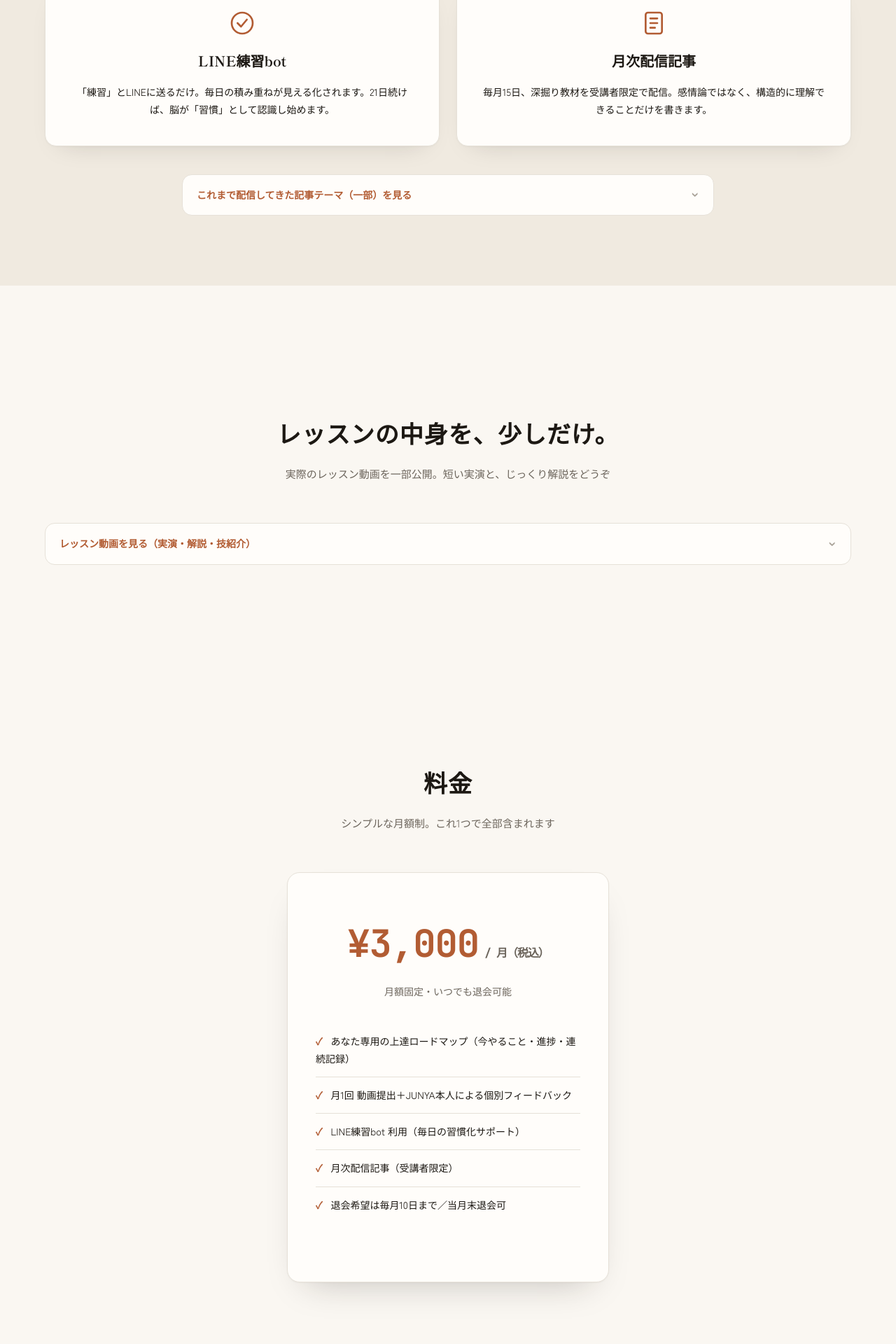
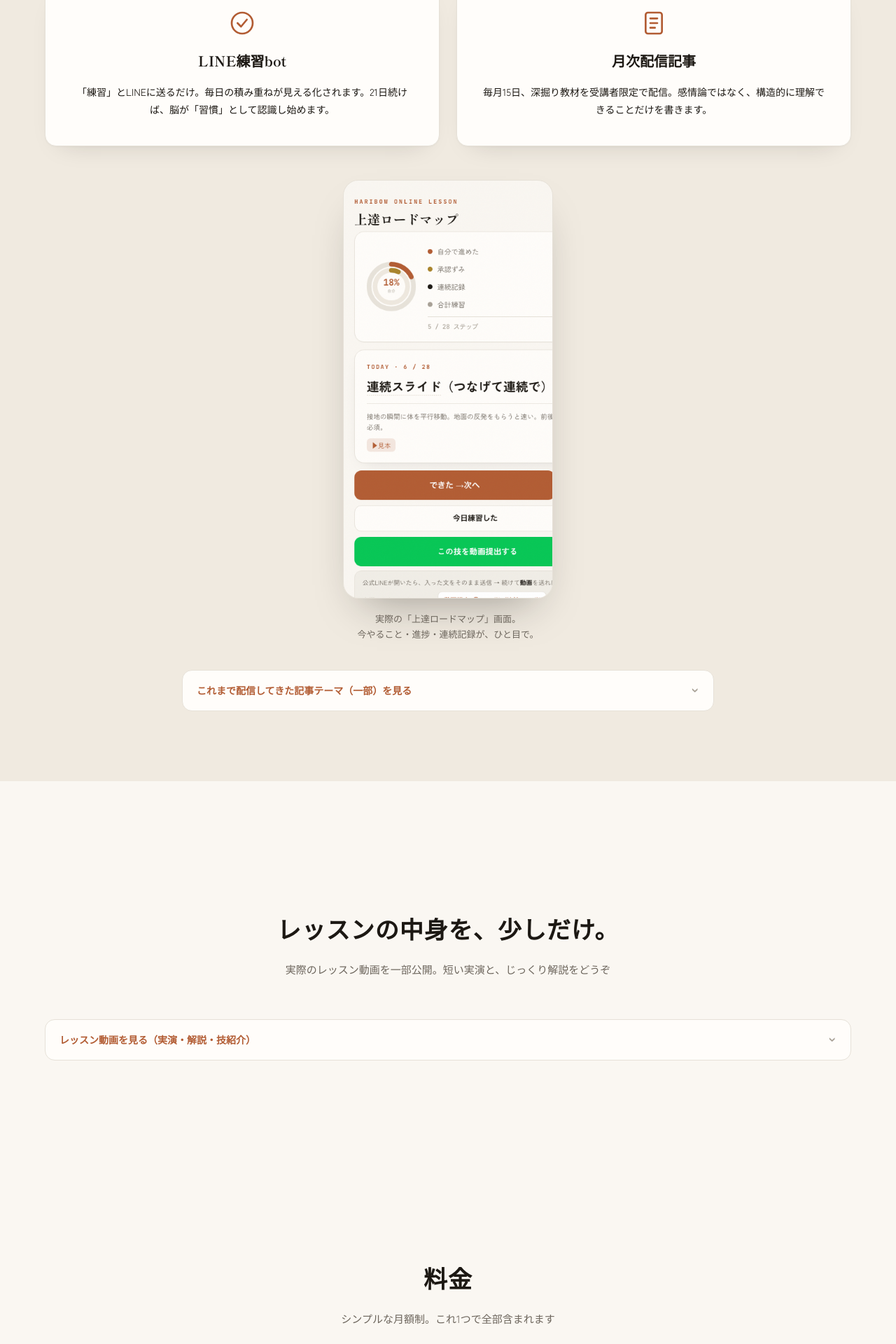
Before and after one commit to JunyaUnityDev/haribow-online-lesson-lp, a Jekyll site: the page built from index.html, in a window 1280 px wide. Shown: the part 2912-4832 px from the top of the page at 70% size. Built offline with Jekyll 4.4.1, drawn with Linux system fonts in a browser that asks for light colours; some web fonts are replaced.

Commit message:
LP: 上達ロードマップの実画面スクショ(氏名なしデモ)をサービス内に追加・スマホ枠で showcase
Co-Authored-By: Claude Opus 4.8 (1M context) <noreply@anthropic.com>

```diff
--- a/assets/css/main.scss
+++ b/assets/css/main.scss
@@ -1071,6 +1071,30 @@ img {
 .services .articles-details {
   max-width: $max-width-narrow;
   margin: 40px auto 0;
+}
+
+// 上達ロードマップの実画面ショーケース
+.roadmap-showcase {
+  text-align: center;
+  margin: 48px auto 0;
+
+  img {
+    width: 100%;
+    max-width: 300px;
+    height: auto;
+    display: block;
+    margin: 0 auto;
+    border: 1px solid $color-line;
+    border-radius: 22px;
+    box-shadow: 0 30px 60px -28px rgba($color-charcoal, 0.4);
+  }
+
+  .roadmap-showcase-cap {
+    margin-top: 18px;
+    font-size: 13px;
+    color: $color-dark-beige;
+    line-height: 1.7;
+  }
 }
 
 .lp-details .articles-list {
--- a/index.html
+++ b/index.html
@@ -131,6 +131,11 @@ description: 世界一のダブルダッチプレイヤーJUNYAが直接フィ
           毎月15日、深掘り教材を受講者限定で配信。感情論ではなく、構造的に理解できることだけを書きます。
         </p>
       </div>
+    </div>
+
+    <div class="roadmap-showcase">
+      <img src="{{ '/assets/images/roadmap-screen.png' | relative_url }}" alt="上達ロードマップの画面（今やること・進捗・連続記録）" loading="lazy">
+      <p class="roadmap-showcase-cap">実際の「上達ロードマップ」画面。<br>今やること・進捗・連続記録が、ひと目で。</p>
     </div>
 
     <details class="lp-details articles-details">
```
Also changed, not shown: assets/images/roadmap-screen.png (added).
